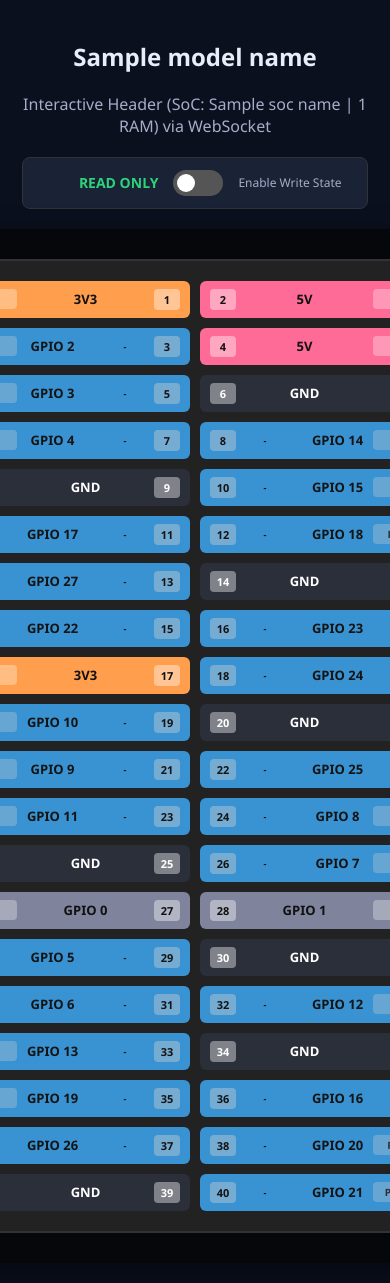
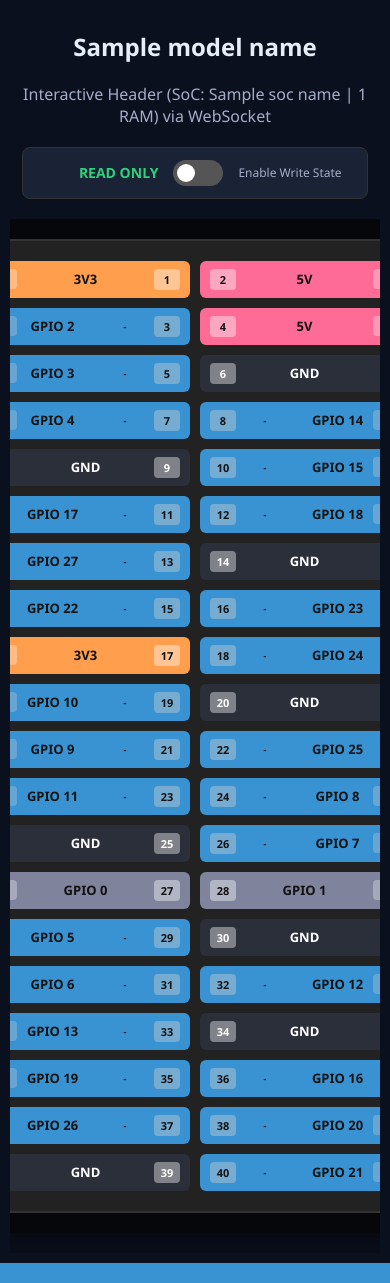
Before and after one commit to irfantuxz/gpioweb, a Flask app: template templates/index.html in a window 390 px wide; the page is wider, and only the part inside the window is pictured. Run offline with Flask 3, Linux system fonts and the light colour scheme; the template is opened without the code that fills it: most values are stand-ins (such as "Sample title", 1, 10 or a date in 2020); some libraries are stand-ins or nearby versions.

Commit message:
Update index.html
Fix layout in smartphone

```diff
--- a/templates/index.html
+++ b/templates/index.html
@@ -2,7 +2,7 @@
 <html>
 <head>
     <meta charset="UTF-8">
-    <meta name="viewport" content="width=device-width, initial-scale=0.9">
+    <meta name="viewport" content="width=device-width, initial-scale=1.0">
     <title>GPIOweb Dashboard</title>
     <!-- <script src="https://cdnjs.cloudflare.com/ajax/libs/socket.io/4.0.1/socket.io.js"></script>  -->
     <script src="{{ url_for('static', filename='js/socket.io.min.js') }}"></script>
@@ -12,7 +12,30 @@
             --pin-power5v: #ff6b97;   --pin-power3v: #ff9f4d;  --pin-gnd: #2b2f3a;
             --pin-gpio-off: #3fb0ff;  --pin-gpio-on: #2fd27a;
         }
-        body { font-family: 'Segoe UI', sans-serif; background-color: var(--bg-color); color: var(--text-color); display: flex; flex-direction: column; align-items: center; padding: 20px; margin: 0; }
+        /* body { font-family: 'Segoe UI', sans-serif; background-color: var(--bg-color); color: var(--text-color); display: flex; flex-direction: column; align-items: center; padding: 20px; margin: 0; } */
+        body {
+            font-family: 'Segoe UI', sans-serif;
+            background-color: var(--bg-color);
+            color: var(--text-color);
+            display: flex;
+            flex-direction: column;
+            align-items: center;
+            padding: 10px; /* Dikurangi untuk mobile */
+            margin: 0;
+            min-height: 100vh;
+            width: 100%;
+            box-sizing: border-box;
+            overflow-x: hidden; /* Mencegah seluruh body goyang */
+        }
+
+        .board-container {
+            width: 100%;
+            display: flex;
+            justify-content: center;
+            overflow-x: auto; /* Memungkinkan scroll horizontal jika tetap tidak muat */
+            padding-bottom: 20px;
+        }
+
         .subtitle { color: #a6adc8; margin-bottom: 20px; text-align: center; }
 
         /* UI Control Read/Write Mode */
@@ -27,7 +50,14 @@
         .mode-label.write { color: #ff3b30; }
         .mode-label.read { color: #2fd27a; }
 
-        .board { background-color: var(--board-bg); padding: 30px; border-radius: 12px; box-shadow: 0 10px 30px rgba(0,0,0,0.5); }
+        .board {
+            background-color: var(--board-bg);
+            padding: 20px; /* Dikurangi dari 30px */
+            border-radius: 12px;
+            box-shadow: 0 10px 30px rgba(0,0,0,0.5);
+            margin: 0 auto;
+        }
+        /* .board { background-color: var(--board-bg); padding: 30px; border-radius: 12px; box-shadow: 0 10px 30px rgba(0,0,0,0.5); } */
         .header-j8 { display: grid; grid-template-columns: 1fr 1fr; gap: 10px; background-color: #222; padding: 20px; border-radius: 8px; border: 2px solid #333; }
 
         /* Gaya untuk label mode (IN/OUT) */
@@ -108,8 +138,10 @@
         <span style="font-size: 12px; color: #a6adc8;">Enable Write State</span>
     </div>
 
-    <div class="board" id="mainBoard">
-        <div class="header-j8" id="pin-container"></div>
+    <div class="board-container">
+        <div class="board" id="mainBoard">
+            <div class="header-j8" id="pin-container"></div>
+        </div>
     </div>
 
     <script>
```
